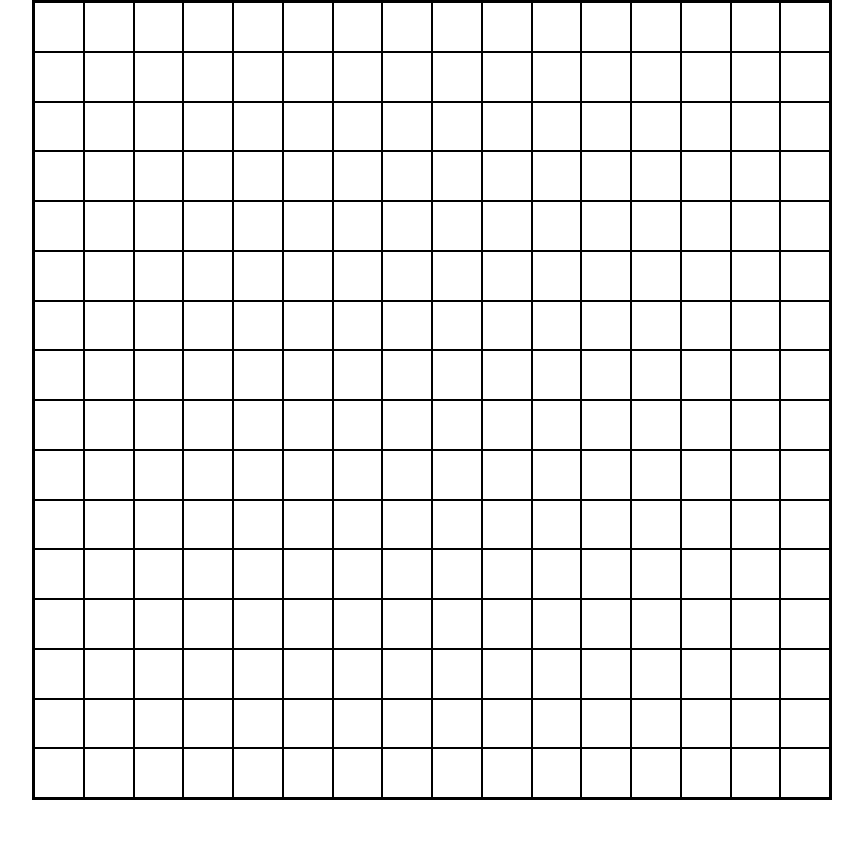
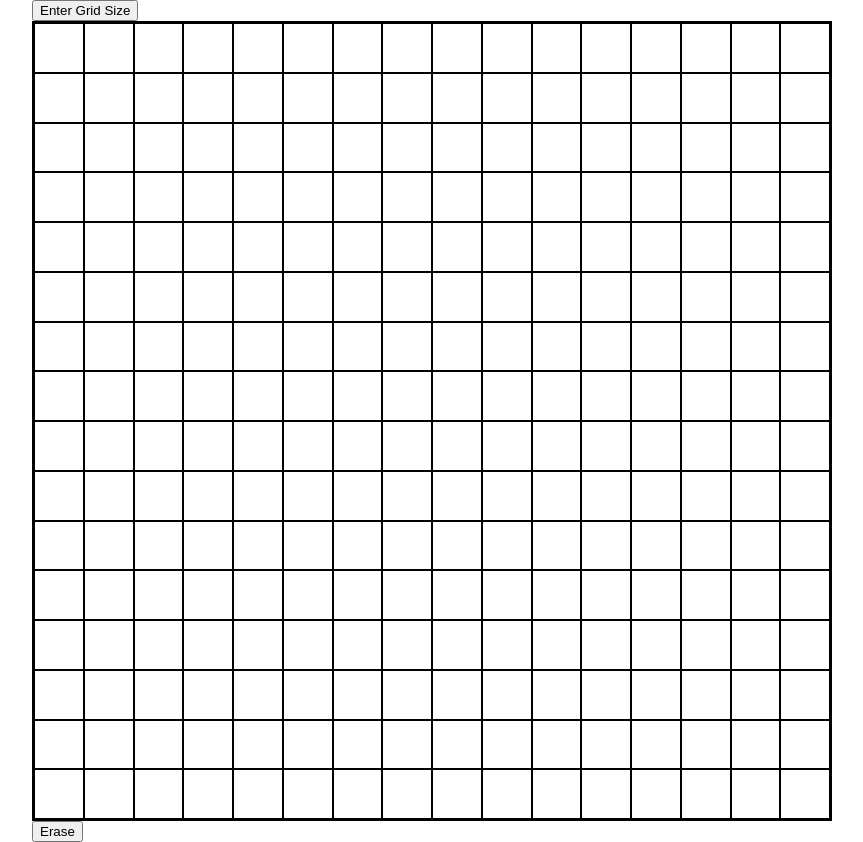
Before and after one commit to gennalucci/etch-a-sketch, a plain HTML site: page index.html in a window 1280 px wide. Shown: the whole page, without its empty margins (208-1071 px from the left). Before the commit the page ends 800 px from the top, so only its background shows below. Drawn offline with Linux system fonts and the light colour scheme.

Commit message:
Added erase and grid re-sizing buttons to index.html

```diff
--- a/index.html
+++ b/index.html
@@ -1,13 +1,17 @@
 <!DOCTYPE html>
 <html lang="en">
 <head>
-    <meta charset="UTF-8">
-    <meta name="viewport" content="width=device-width, initial-scale=1.0">
-    <title>Etch-a-Sketch!</title>
-		<link rel="stylesheet" href="style.css">
+  <meta charset="UTF-8">
+  <meta name="viewport" content="width=device-width, initial-scale=1.0">
+  <title>Etch-a-Sketch!</title>
+  <link rel="stylesheet" href="style.css">
 </head>
 <body>
-	<div id="container"></div>
+  <div id="container-all">
+    <button id="size-btn">Enter Grid Size</button>
+	  <div id="container"></div>
+    <button id="erase-btn">Erase</button>
+  </div>
   <script src="script.js"></script>
 </body>
 </html>
--- a/script.js
+++ b/script.js
@@ -1,4 +1,6 @@
 const container = document.getElementById("container");
+const sizeBtn = document.getElementById("size-btn");
+const eraseBtn = document.getElementById("erase-btn");
 
 for (let i = 0; i < 256; i++) {
 	const newDiv = document.createElement("div");
```
